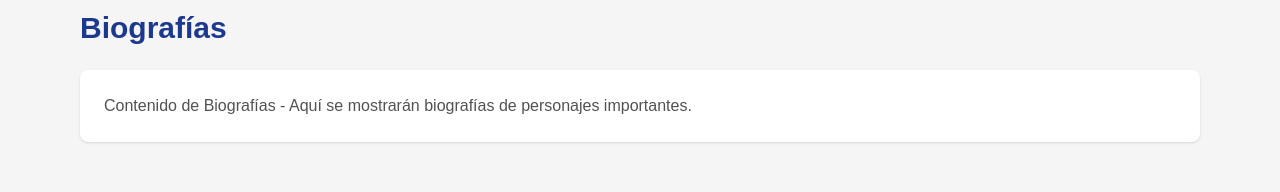
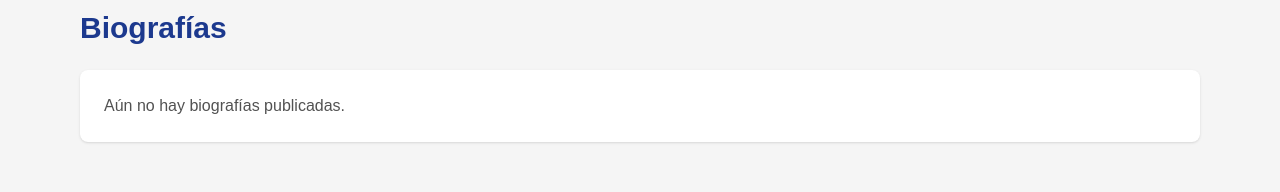
Before and after one commit to ArmandoLunas/fototeca-unam, a Next.js app: page /home/novedades/biografias in a window 1280 px wide. Shown: the part 150-342 px from the top of the page. Built offline with nearby package versions, Linux system fonts and the light colour scheme; no server answers; the database is empty.

Commit message:
Cambios malos

```diff
--- a/src/app/admin/[section]/post/[id]/page.tsx
+++ b/src/app/admin/[section]/post/[id]/page.tsx
@@ -10,7 +10,7 @@ type Props = {
 export default async function EditPostPage({ params }: Props) {
   const { section, id } = params;
 
-  // 🛡️ Protección para evitar que “new” caiga aquí
+  // Protección para evitar que “new” caiga aquí
   if (id === "new") {
     redirect(`/admin/${section}/post/new`);
   }
--- a/src/app/home/novedades/biografias/page.tsx
+++ b/src/app/home/novedades/biografias/page.tsx
@@ -1,12 +1,36 @@
-export default function BiografiasPage() {
+import { prisma } from '@/lib/db';
+import PostSectionRenderer, { PublicSection } from '@/components/public/PostSectionRenderer';
+
+export default async function BiografiasPage() {
+  const posts = await prisma.post.findMany({
+    where: { tipo: 'Biografías' },
+    include: { blocks: { orderBy: { order: 'asc' } } },
+    orderBy: { createdAt: 'desc' },
+  });
+
+  const post = posts[0]; // el más reciente
+  let sections: PublicSection[] = [];
+
+  if (post) {
+    sections = post.blocks.map(b => ({
+      id: b.id,
+      heading: b.tituloSeccion || undefined,
+      text: b.descripcion,
+      imageUrl: b.imageUrl || undefined,
+    }));
+  }
+
   return (
     <div className="max-w-6xl mx-auto px-4 py-8">
       <h1 className="text-3xl font-bold text-blue-900 mb-6">Biografías</h1>
-            <div className="bg-white rounded-lg shadow-sm p-6">
-                <p className="text-neutral-600">
-                    Contenido de Biografías - Aquí se mostrarán biografías de personajes importantes.
-                </p>
-                {/* TODO: Add actual content from database */}
+      <div className="bg-white rounded-lg shadow-sm">
+        {post ? (
+          <PostSectionRenderer sections={sections} />
+        ) : (
+          <div className="p-6 text-neutral-600">
+            Aún no hay biografías publicadas.
+          </div>
+        )}
       </div>
     </div>
   );
--- a/src/app/home/novedades/page.tsx
+++ /dev/null
@@ -1,19 +0,0 @@
-import TopBar from '@/components/public/TopBar';
-import SectionFrame from '@/components/public/SectionFrame';
-
-const LABELS: Record<string, string> = {
-  'sabias-que': '¿Sabías Qué?',
-  sabiasque: '¿Sabías Qué?',        // por si acaso
-  'efemerides': 'Efemérides',
-  'biografias': 'Biografías',
-};
-
-export default function NovedadTipoPage({ params }: { params: { tipo: string } }) {
-  const label = LABELS[params.tipo] ?? params.tipo;
-  return (
-    <>
-      <TopBar section="Novedades" />
-      <SectionFrame tipo={`Novedades — ${label}`} titulo="Título de la publicación" />
-    </>
-  );
-}
```
Lines whose indentation alone changed are shown as unchanged.
